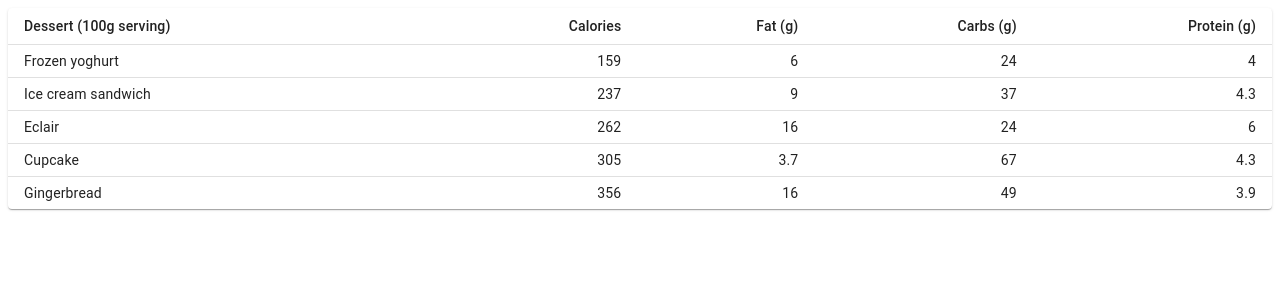
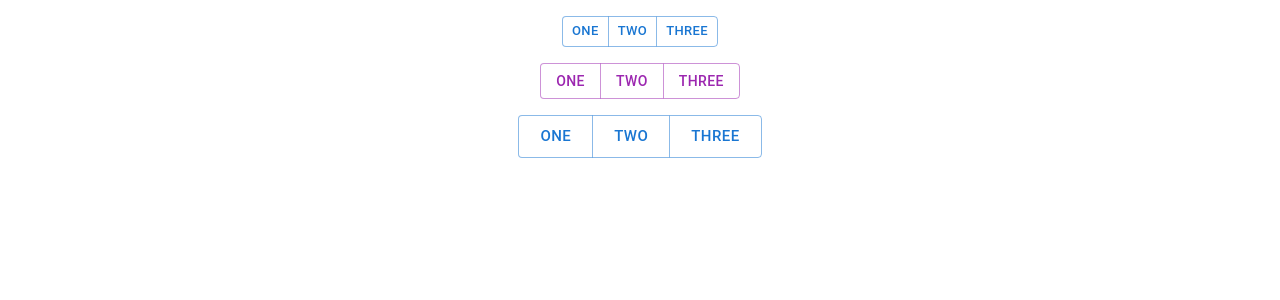
Before and after one commit to watcharakornton/mui_tutorials, a React (Vite) app: page / in a window 1280 px wide. Shown: the top 300 px of the page. Built offline with nearby package versions, Linux system fonts and the light colour scheme.

Commit message:
BasicButtonGroup

```diff
--- a/src/App.jsx
+++ b/src/App.jsx
@@ -11,6 +11,8 @@ import { BasicTransferList } from "./inputs/BasicTransferList"
 import { EnhancedTransferList } from "./inputs/EnhancedTransferList"
 import { BasicTable } from "./inputs/BasicTable"
 import { DenseTable } from "./inputs/DenseTable"
+import { BasicButtonGroup } from "./inputs/BasicButtonGroup"
+import { GroupSizesColors } from "./inputs/BasicButtonGroup"
 
 function App() {
   return (
@@ -27,7 +29,9 @@ function App() {
       {/* <BasicTransferList /> */}
       {/* <EnhancedTransferList /> */}
       {/* <BasicTable /> */}
-      <DenseTable />
+      {/* <DenseTable /> */}
+      {/* <BasicButtonGroup /> */}
+      <GroupSizesColors />
     </>
   )
 }
--- /dev/null
+++ b/src/inputs/BasicButtonGroup.jsx
@@ -0,0 +1,86 @@
+import * as React from 'react';
+import Button from '@mui/material/Button';
+import ButtonGroup from '@mui/material/ButtonGroup';
+import Box from '@mui/material/Box';
+
+const buttons = [
+    <Button key="one">One</Button>,
+    <Button key="two">Two</Button>,
+    <Button key="three">Three</Button>,
+];
+
+export const GroupOrientaion = () => {
+    return (
+        <Box
+            sx={{
+                display: 'flex',
+                '& > *': {
+                    m: 1,
+                },
+            }}
+        >
+            <ButtonGroup orientation='vertical' aria-label="Vertical button group">
+                {buttons}
+            </ButtonGroup>
+            <ButtonGroup
+                orientation='vertical'
+                aria-label='Vertical button group'
+                variant='contained'
+            >
+                {buttons}
+            </ButtonGroup>
+        </Box>
+    )
+}
+export const GroupSizesColors = () => {
+    return (
+        <Box
+            sx={{
+                display: 'flex',
+                flexDirection: 'column',
+                alignItems: 'center',
+                '& > *': {
+                    m: 1,
+                },
+            }}
+        >
+            <ButtonGroup size="small" aria-label="Small button group">
+                {buttons}
+            </ButtonGroup>
+            <ButtonGroup color="secondary" aria-label="Medium-sized button group">
+                {buttons}
+            </ButtonGroup>
+            <ButtonGroup size="large" aria-label="Large button group">
+                {buttons}
+            </ButtonGroup>
+        </Box>
+    )
+}
+
+export const BasicButtonGroup = () => {
+    return (
+        <>
+            <Box paddingY={3}>
+                <ButtonGroup variant='contained' aria-label="Basic button group">
+                    <Button>One</Button>
+                    <Button>Two</Button>
+                    <Button>Three</Button>
+                </ButtonGroup>
+            </Box>
+            <Box paddingY={3}>
+                <ButtonGroup variant='outlined' aria-label="Basic button group">
+                    <Button>One</Button>
+                    <Button>Two</Button>
+                    <Button>Three</Button>
+                </ButtonGroup>
+            </Box>
+            <Box padingY={3}>
+                <ButtonGroup variant='text' aria-label="Basic button group">
+                    <Button>One</Button>
+                    <Button>Two</Button>
+                    <Button>Three</Button>
+                </ButtonGroup>
+            </Box>
+        </>
+    );
+}
```
